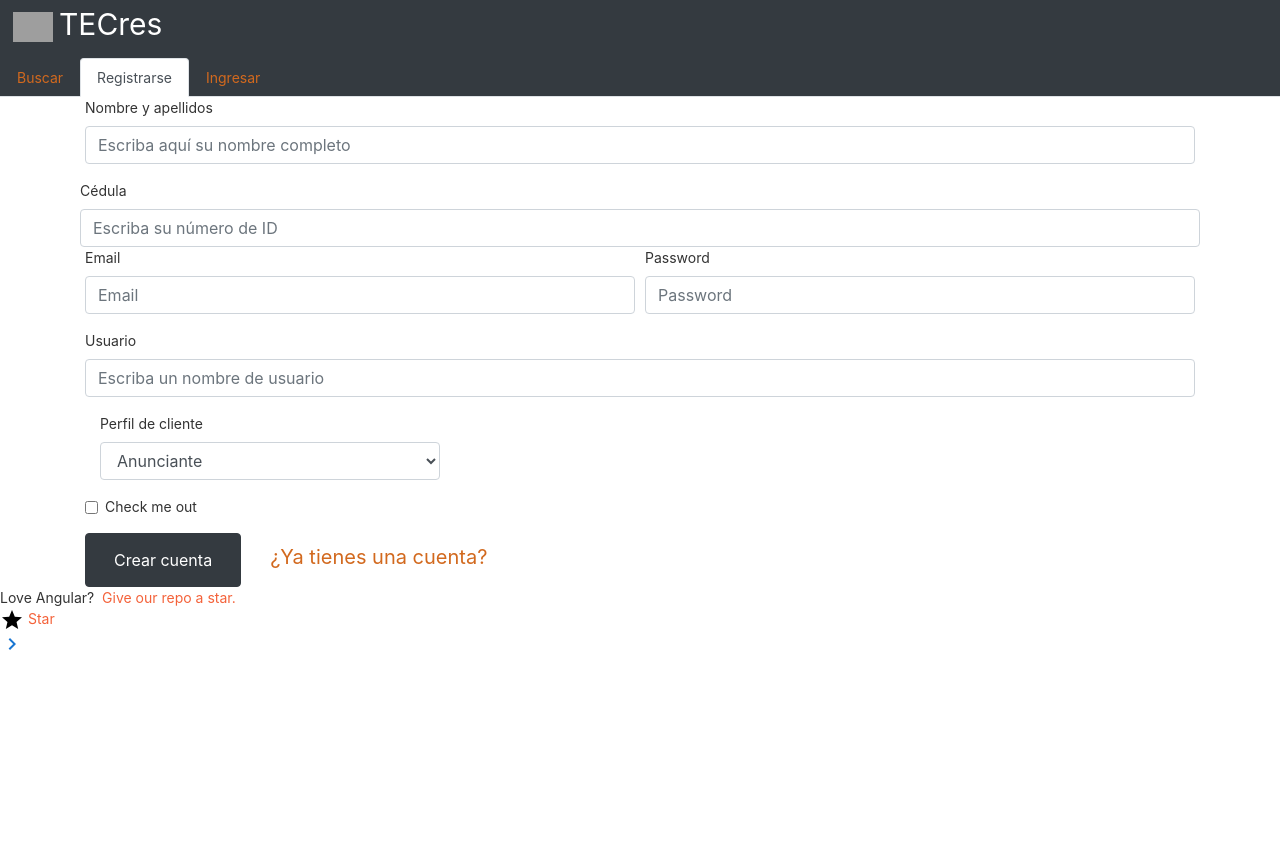
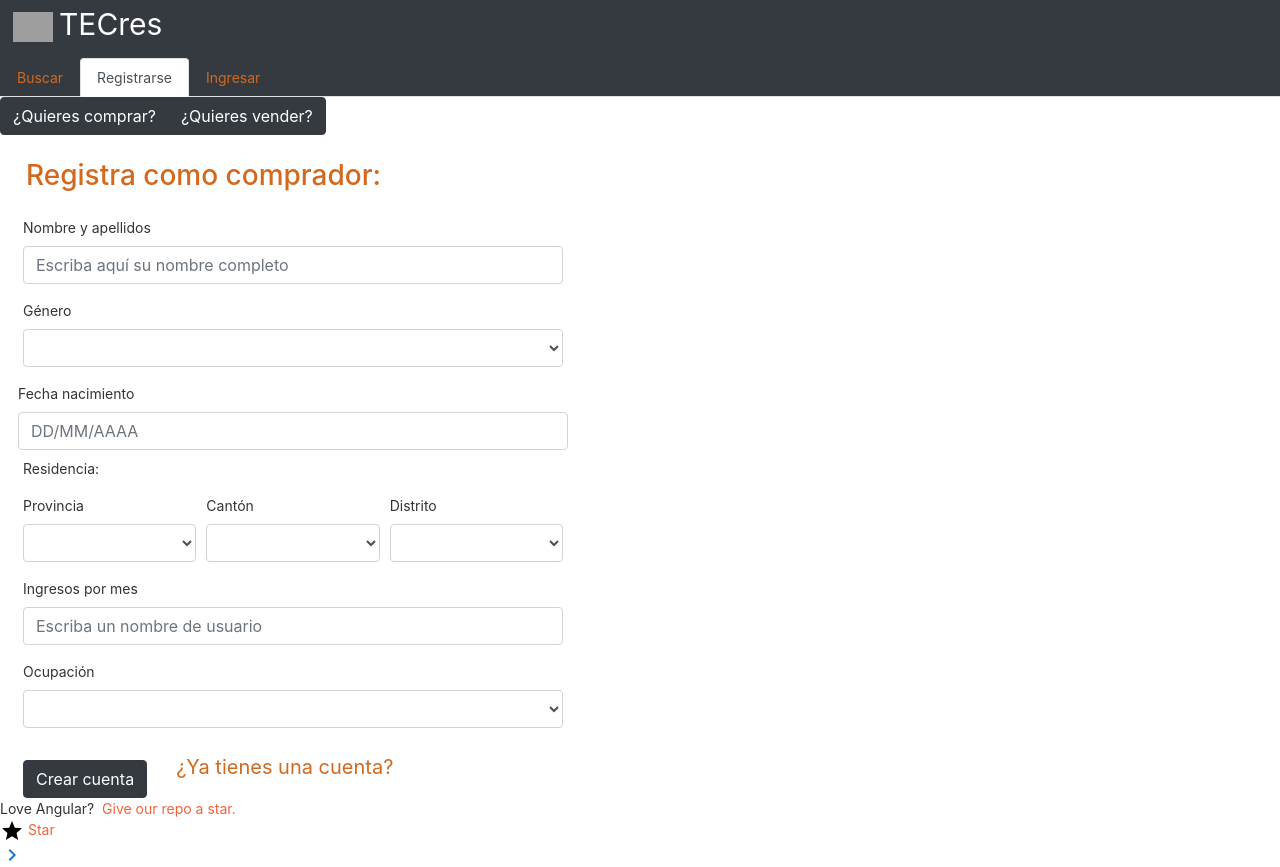
Before and after one commit to Kimc17/P1_TECres, an Angular app: page /login in a window 1280 px wide. Before the commit the page ends 800 px from the top, so only its background shows below. Built offline with nearby package versions, Linux system fonts and the light colour scheme; grey boxes are pictures that could not be loaded.

Commit message:
Finalizados los registros

```diff
--- a/src/app/app.module.ts
+++ b/src/app/app.module.ts
@@ -3,6 +3,8 @@ import { RouterModule, Routes } from '@angular/router';
 import { BrowserModule } from '@angular/platform-browser';
 import { NgModule } from '@angular/core';
 
+
+import {FormsModule} from '@angular/forms';
 //import { AppRoutingModule } from './app-routing.module';
 import { AppComponent } from './app.component';
 import { FooterComponent } from './footer/footer.component';
@@ -39,7 +41,8 @@ const routes: Routes = [
   ],
   imports: [
     BrowserModule,
-    RouterModule.forRoot(routes)
+    RouterModule.forRoot(routes),
+    FormsModule,
 
   ],
   providers: [],
--- a/src/app/login/login.component.css
+++ b/src/app/login/login.component.css
@@ -1,5 +1,5 @@
 
-a,a:visited {
+a,a:visited, #B2, h3 {
     color: chocolate;
 
   }
@@ -8,7 +8,11 @@ a,a:visited {
     color:white;
   }
 
+
   #B1, #B1:visited {
       color: #ffffff;
 
     }
+  h3{
+    margin: 3px
+  }
--- a/src/app/login/login.component.html
+++ b/src/app/login/login.component.html
@@ -8,15 +8,151 @@
     <li class="nav-item">
         <a class="nav-link" [routerLink]="['/signin']">Ingresar</a>
       </li>
+  </ul>
 
 
-  </ul>
+    <div class="btn-group " role="group" aria-label="Basic example">
+            <button type="button" class="btn btn-dark text-chocolate" (click)="show= true">¿Quieres comprar?</button>
+            <button type="button" class="btn btn-dark text-chocolate" (click)="show= false">¿Quieres vender?</button>
+    </div>
 
-<div class="container">
-        <form>
+
+      <div class="container ml-2">
+      <div class="row">
+        <div class="col-6" *ngIf = "show">
+           <h3 class="mt-4"> Registra como comprador:</h3>
+
+        <form (ngSubmit)="agregar_comprador()" class="mt-4"  >
+
                <div class="form-group">
                <label for="inputText">Nombre y apellidos</label>
-                 <input type="text" class="form-control" id="inputName" placeholder="Escriba aquí su nombre completo">
+               <input type="text"
+                        class="form-control"
+                        name="nombre"
+                        placeholder="Escriba aquí su nombre completo"
+                        [(ngModel)]="comprador.nombre"
+                        >
+               </div>
+
+               <div class="form-group ">
+               <label for="inputState">Género</label>
+               <select name ="genero"
+                       id="inputState"
+                       class="form-control"
+                       [(ngModel)]="comprador.genero">
+                  <option selected>Hombre</option>
+                  <option>Mujer</option>
+                  <option>Otro</option>
+               </select>
+               </div>
+
+
+               <div class="form-row">
+               <label for="inputCed">Fecha nacimiento</label>
+                  <input type="datetime"
+                         name="nacimiento"
+                         class="form-control"
+                         placeholder="DD/MM/AAAA"
+                         [(ngModel)]="comprador.nacimiento">
+               </div>
+
+            <div class="form-row ">
+               <p class="col-md-12 mt-2">Residencia: </p>
+
+               <div class="form-group col-md-4">
+               <label for="inputState">Provincia</label>
+               <select id="inputState"
+                       class="form-control"
+                       name ="provincia"
+                       [(ngModel)]="comprador.residencia.provincia">
+                  <option selected>Cartago</option>
+                  <option>San José</option>
+                  <option>Heredia</option>
+               </select>
+               </div>
+
+
+                <div class="form-group col-md-4">
+                <label for="inputState">Cantón</label>
+                <select id="inputState"
+                        class="form-control"
+                        name ="canton"
+                        [(ngModel)]="comprador.residencia.canton">
+                  <option selected>Cartago</option>
+                  <option>San José</option>
+                  <option>Heredia</option>
+                </select>
+                </div>
+
+
+                <div class="form-group col-md-4">
+                <label for="inputState">Distrito</label>
+                <select id="inputState"
+                        class="form-control"
+                        name ="distrito"
+                        [(ngModel)]="comprador.residencia.distrito">
+                  <option selected>Cartago</option>
+                  <option>San José</option>
+                  <option>Heredia</option>
+                </select>
+                </div>
+            </div>
+
+
+                <div class="form-group">
+                <label for="inputUser">Ingresos por mes</label>
+                <input type="number"
+                       class="form-control"
+                       id="inputUser"
+                       placeholder="Escriba un nombre de usuario"
+                       name ="ingresos"
+                       [(ngModel)]="comprador.ingresos">
+                </div>
+
+
+                <div class="form-group">
+                <label for="inputState">Ocupación</label>
+                <select id="inputState"
+                        class="form-control"
+                        name ="ocupacion"
+                        [(ngModel)]="comprador.ocupacion">
+                    <option selected>0</option>
+                    <option>1</option>
+                    <option>2</option>
+
+                </select>
+                </div>
+
+
+
+                <button class ="btn btn-dark mt-3"
+                        type="submit">Crear cuenta
+                </button>
+
+                <button class="navbar-toggler"
+                        type="button"
+                        data-toggle="collapse"
+                        data-target="#navbarNav"
+                        aria-controls="navbarNav"
+                        aria-expanded="false"
+                        aria-label="Toggle navigation">
+                        <a class="nav-link"
+                        id="B2"
+                        [routerLink]="['/signin']">
+                        ¿Ya tienes una cuenta?</a>
+                </button>
+              </form>
+
+            </div>
+
+
+            <div class="col-6" *ngIf = "!show">
+                <h3 class="mt-4"> Registrar como vendedor: </h3>
+             <form class="mt-4">
+
+                    <div class="form-group">
+                      <label for="inputText">Nombre y apellidos</label>
+                      <input type="text" class="form-control" id="nombreid" placeholder="Escriba aquí su nombre completo">
                     </div>
                     <div class="form-row">
                        <label for="inputCed">Cédula</label>
@@ -45,6 +181,7 @@
                          <option>Agente</option>
                           <option>Constructor</option>
                           <option>Propietario</option>
+                          <option>Comprador</option>
                         </select>
                      </div>
 
@@ -64,3 +201,5 @@
                            </button>
                    </form>
                  </div>
+            </div>
+          </div>
--- a/src/app/login/login.component.ts
+++ b/src/app/login/login.component.ts
@@ -7,9 +7,58 @@ import { Component, OnInit } from '@angular/core';
 })
 export class LoginComponent implements OnInit {
 
+  show: boolean = true;
+
+  comprador: any ={
+    nombre:'',
+    genero:'',
+    nacimiento: '',
+    ingresos: '',
+    ocupacion: '',
+    residencia: {
+        provincia: 'Molecule Man',
+        canton: 29,
+    },
+
+  };
+  vendedor: any ={
+    nombre:'',
+    nacimiento: '',
+  };
   constructor() { }
 
   ngOnInit() {
   }
 
+  agregar_comprador(){
+    console.log(this.comprador);
+
+    this.comprador={
+      nombre:'',
+      genero:'',
+      nacimiento: '',
+      ingresos: '',
+      ocupacion: '',
+      residencia: {
+          provincia: '',
+          canton: '',
+          distrito: '',
+      },
+
+
+    }
+
+
+  }
+  agregar_vendedor(){
+    console.log(this.vendedor);
+
+    this.vendedor={
+      nombre:'',
+      nacimiento: '',
+    };
+    console.log(this.vendedor);
+  }
+
+s
 }
--- a/src/index.html
+++ b/src/index.html
@@ -8,6 +8,7 @@
   <meta name="viewport" content="width=device-width, initial-scale=1, shrink-to-fit=no">
   <link rel="icon" type="image/x-icon" href="https://cdn.pixabay.com/photo/2017/09/13/22/04/cityscape-2747226_960_720.png">
   <link rel="stylesheet" href="https://stackpath.bootstrapcdn.com/bootstrap/4.3.1/css/bootstrap.min.css" integrity="sha384-ggOyR0iXCbMQv3Xipma34MD+dH/1fQ784/j6cY/iJTQUOhcWr7x9JvoRxT2MZw1T" crossorigin="anonymous">
+
 </head>
 <body>
   <app-root></app-root>
```
Lines whose indentation alone changed are shown as unchanged.
